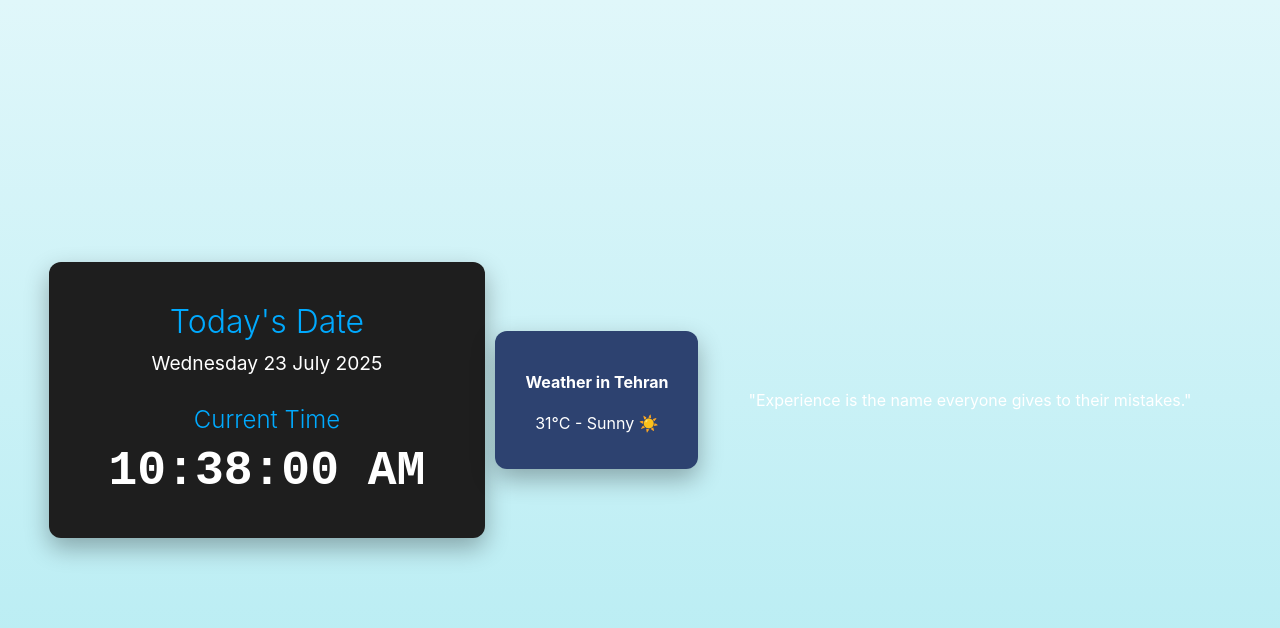
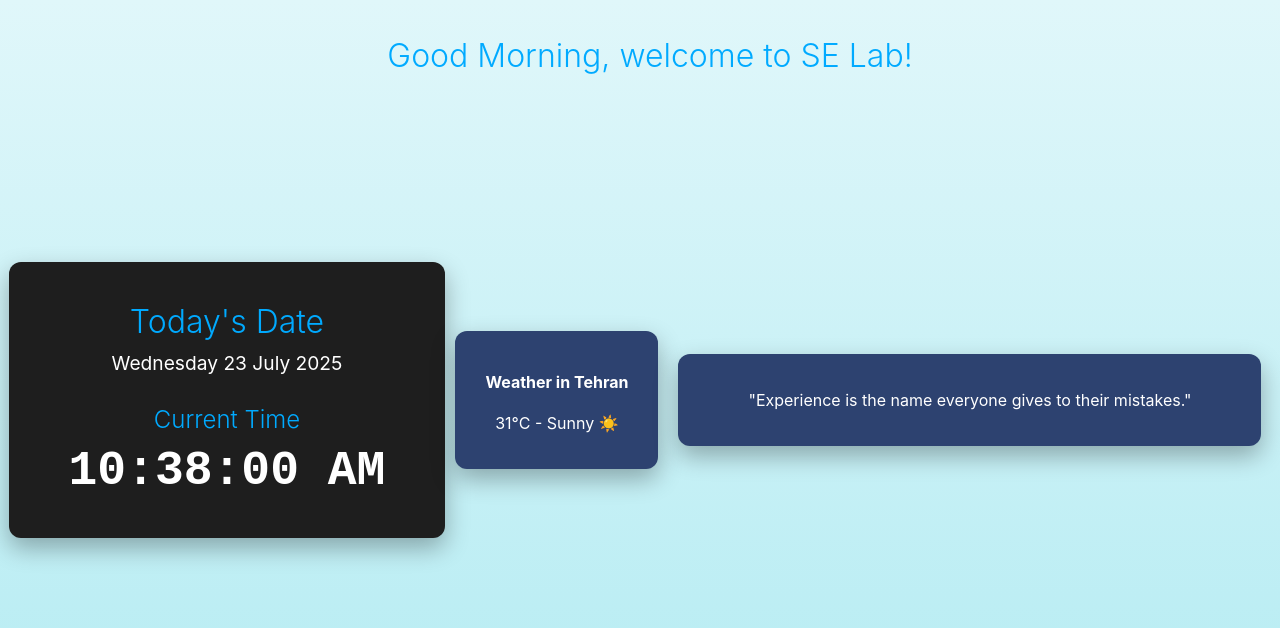
Before and after one commit to SajjadZr/static-frontend, a React (Vite) app: page / in a window 1280 px wide. Shown: the top 628 px of the page. Built offline with nearby package versions, Linux system fonts and the light colour scheme.

Commit message:
feat: create animated Greeting component using framer-motion

```diff
--- a/package.json
+++ b/package.json
@@ -10,6 +10,7 @@
     "preview": "vite preview"
   },
   "dependencies": {
+    "framer-motion": "^12.23.9",
     "react": "^18.2.0",
     "react-dom": "^18.2.0"
   },
--- a/src/App.tsx
+++ b/src/App.tsx
@@ -12,13 +12,17 @@ import { useState, useEffect } from 'react';
 import './index.css'; // We'll use this for styling
 import Quote from './component/Quote';
 import Weather from './component/weather';
+import Greeting from './component/Greeting';
+
 
 function App() {
   // Set up state to hold the current date and time
   const [currentDateTime, setCurrentDateTime] = useState(new Date());
 
   // Use an effect to set up a timer that updates the time every second
+
   useEffect(() => {
+
     const timerId = setInterval(() => {
       setCurrentDateTime(new Date());
     }, 1000);
@@ -27,6 +31,7 @@ function App() {
     return () => {
       clearInterval(timerId);
     };
+
   }, []); // The empty array [] means this effect runs only once on mount
 
   // Format the date and time for display
@@ -63,9 +68,12 @@ function App() {
       <div className='weather'>
         <Weather />
       </div>
-
-      <Quote />
-
+      <div className='quote'>
+        <Quote />
+      </div>
+      <div className='greeting'>
+        <Greeting />
+      </div>
     </div>
   );
 }
--- /dev/null
+++ b/src/component/Greeting.tsx
@@ -0,0 +1,23 @@
+import { motion } from 'framer-motion';
+
+const Greeting = () => {
+  const hour = new Date().getHours();
+
+  const getGreeting = () => {
+    if (hour < 12) return 'Good Morning';
+    if (hour < 18) return 'Good Afternoon';
+    return 'Good Evening';
+  };
+
+  return (
+    <motion.h1
+      initial={{ opacity: 0, y: -20 }}
+      animate={{ opacity: 1, y: 0 }}
+      transition={{ duration: 1 }}
+    >
+      {getGreeting()}, welcome to SE Lab!
+    </motion.h1>
+  );
+};
+
+export default Greeting;
--- a/src/index.css
+++ b/src/index.css
@@ -70,3 +70,21 @@ h2 {
   margin: 0;
   font-family: 'Courier New', Courier, monospace;
 }
+
+.quote {
+  margin: 10px 10px 10px 10px;
+  background-color: #2d4270;
+  padding: 20px 30px;
+  border-radius: 12px;
+  box-shadow: 0 10px 25px rgba(0, 0, 0, 0.3);
+}
+.greeting {
+  position: fixed;
+  left: 50%;
+  top: 50px;
+  transform: translate(-50%, -50%);
+
+  margin: 10px 10px 10px 10px;
+  padding: 20px 30px;
+  border-radius: 12px;
+}
```
Also changed, not shown: 1 other file (tests, documents, lock files or other folders).
